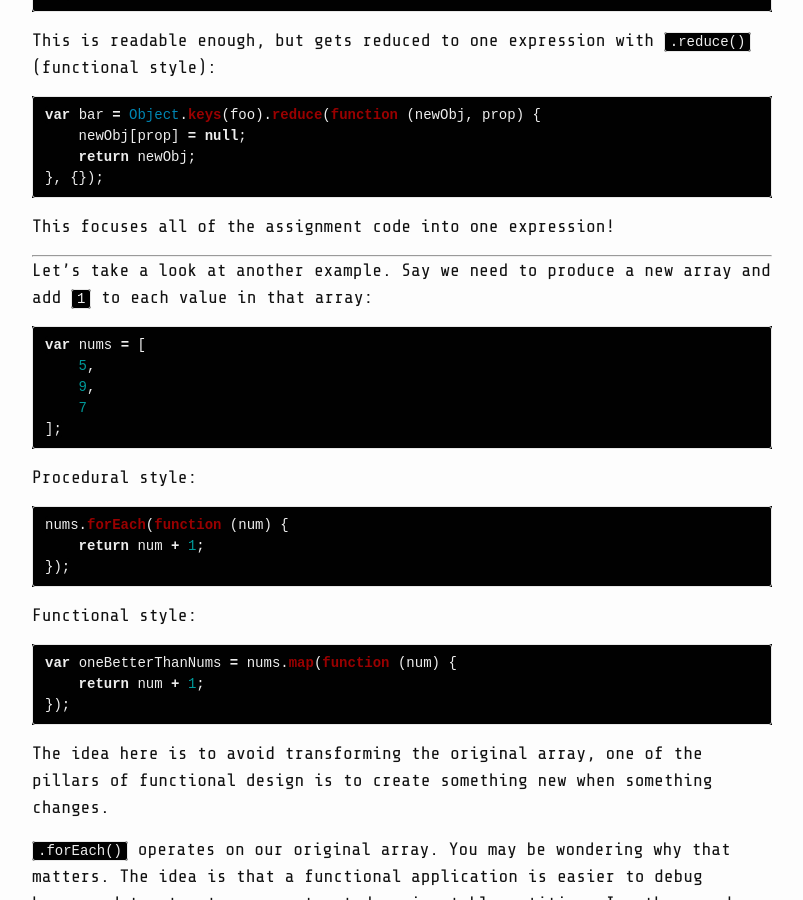
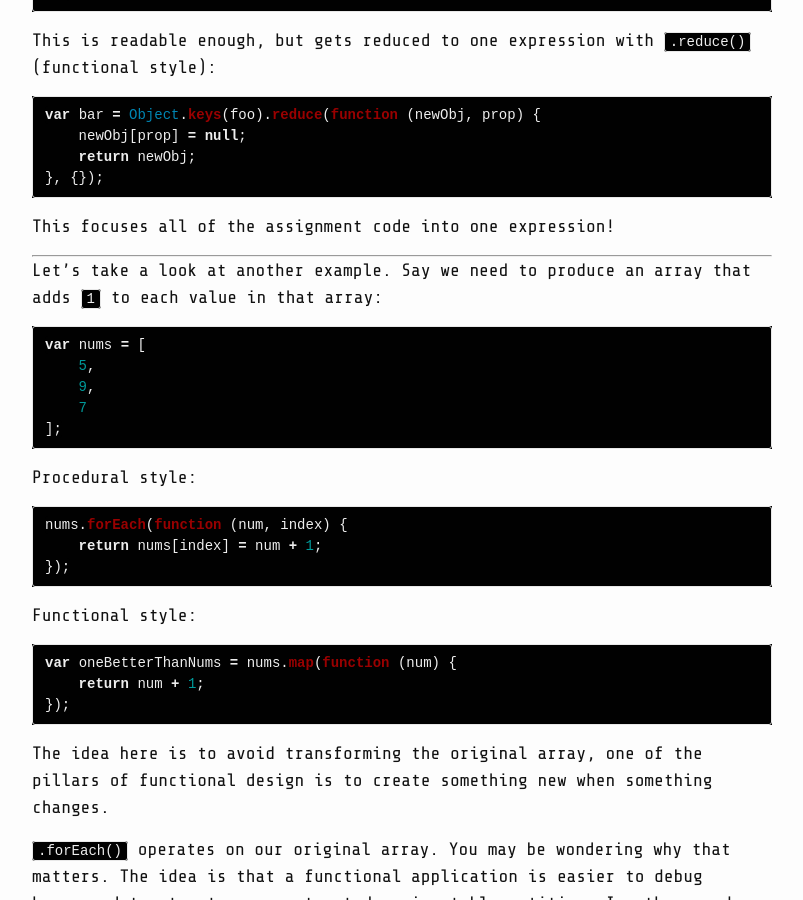
Before and after one commit to ryanpcmcquen/ryanpcmcquen.github.io, a Jekyll site: the page built from _posts/2017-07-19-map-vs-foreach-vs-for.md, in a window 1280 px wide and 900 px high, scrolled down 1226 px. Shown: the whole window, without its empty margins (238-1041 px from the left). Built offline with Jekyll 4.4.1, drawn with Linux system fonts in a browser that asks for light colours; a script that is not in the unit is left out; comment, search, counter and statistics services are not loaded.

Commit message:
Fix `forEach` example.
Signed-off-by: Ryan P.C. McQuen <ryanpcmcquen@member.fsf.org>

````diff
--- a/_posts/2017-07-19-map-vs-foreach-vs-for.md
+++ b/_posts/2017-07-19-map-vs-foreach-vs-for.md
@@ -49,7 +49,7 @@ This focuses all of the assignment code into one expression!
 
 ---
 
-Let's take a look at another example. Say we need to produce a new array and add `1` to each value in that array:
+Let's take a look at another example. Say we need to produce an array that adds `1` to each value in that array:
 
 ```js
 var nums = [
@@ -62,8 +62,8 @@ var nums = [
 Procedural style:
 
 ```js
-nums.forEach(function (num) {
-    return num + 1;
+nums.forEach(function (num, index) {
+    return nums[index] = num + 1;
 });
 ```
 
````
